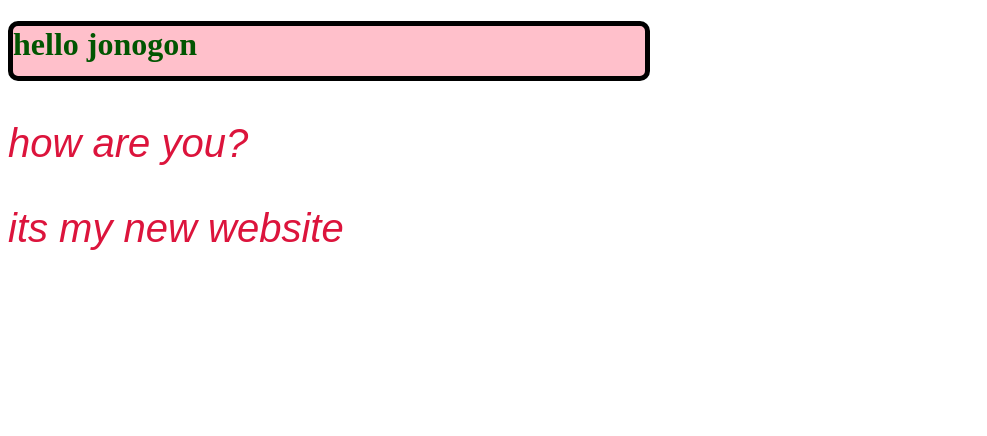
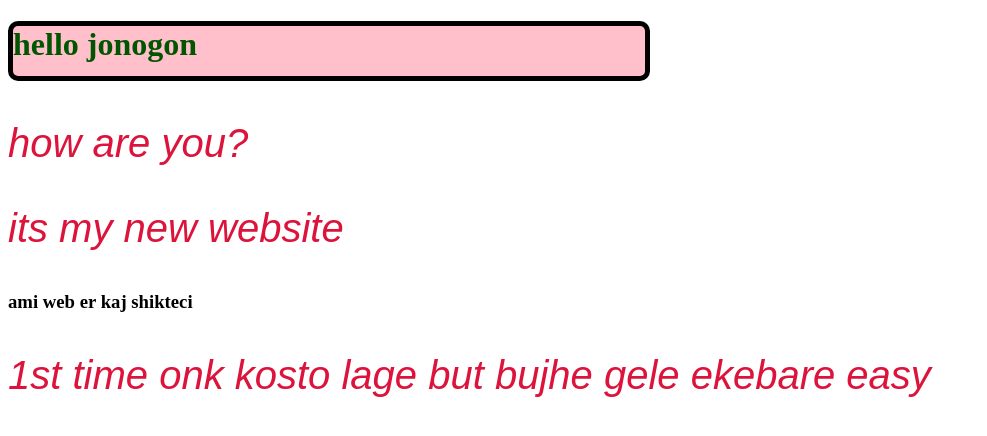
Before and after one commit to Mashihurr/my-creatt-repo, a plain HTML site: page mycreat.html in a window 1280 px wide. Shown: the whole page, without its empty margins (0-987 px from the left). Drawn offline with Linux system fonts and the light colour scheme.

Commit message:
second commit

```diff
--- a/mycreat.html
+++ b/mycreat.html
@@ -11,5 +11,7 @@
     <h1>hello jonogon</h1>
     <p>how are you?</p>
     <p>its my new website</p>
+    <h3>ami web er kaj shikteci</h3>
+    <p>1st time onk kosto lage but bujhe gele ekebare easy</p>
 </body>
 </html>
```
